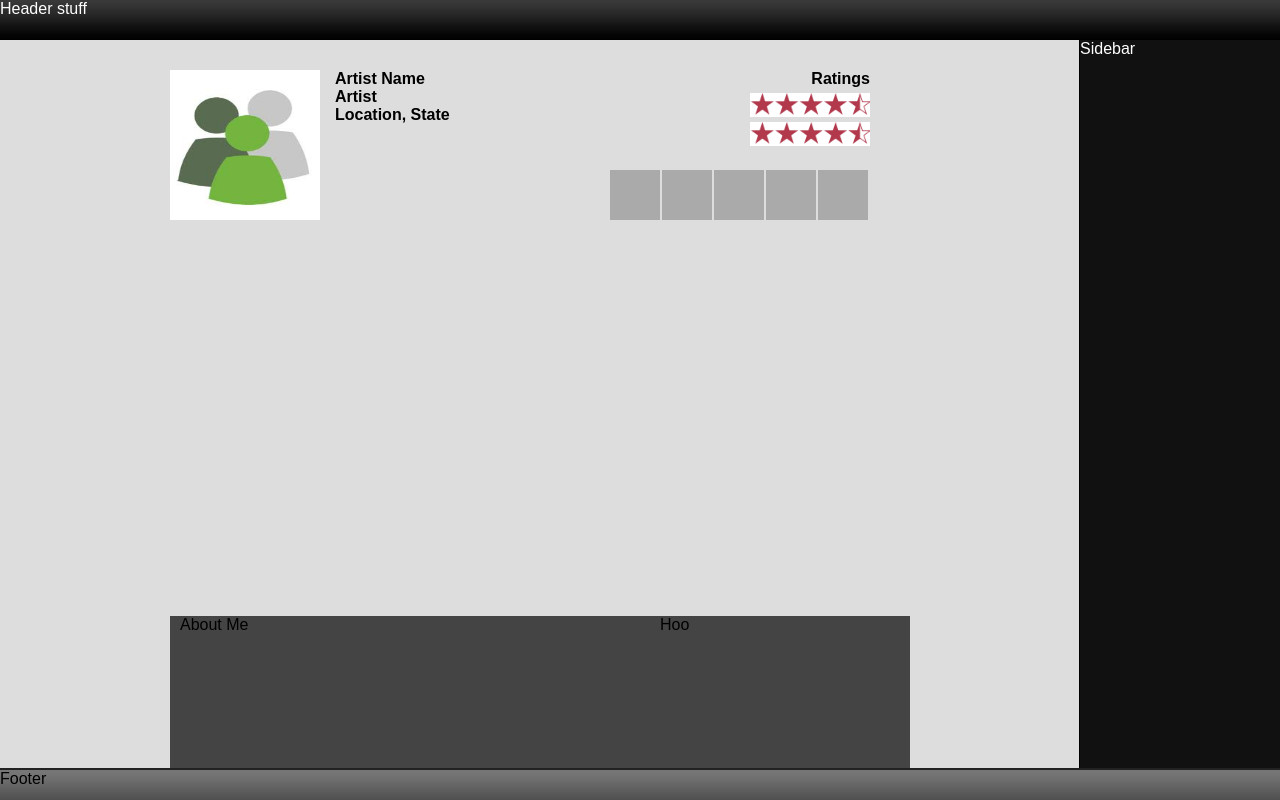
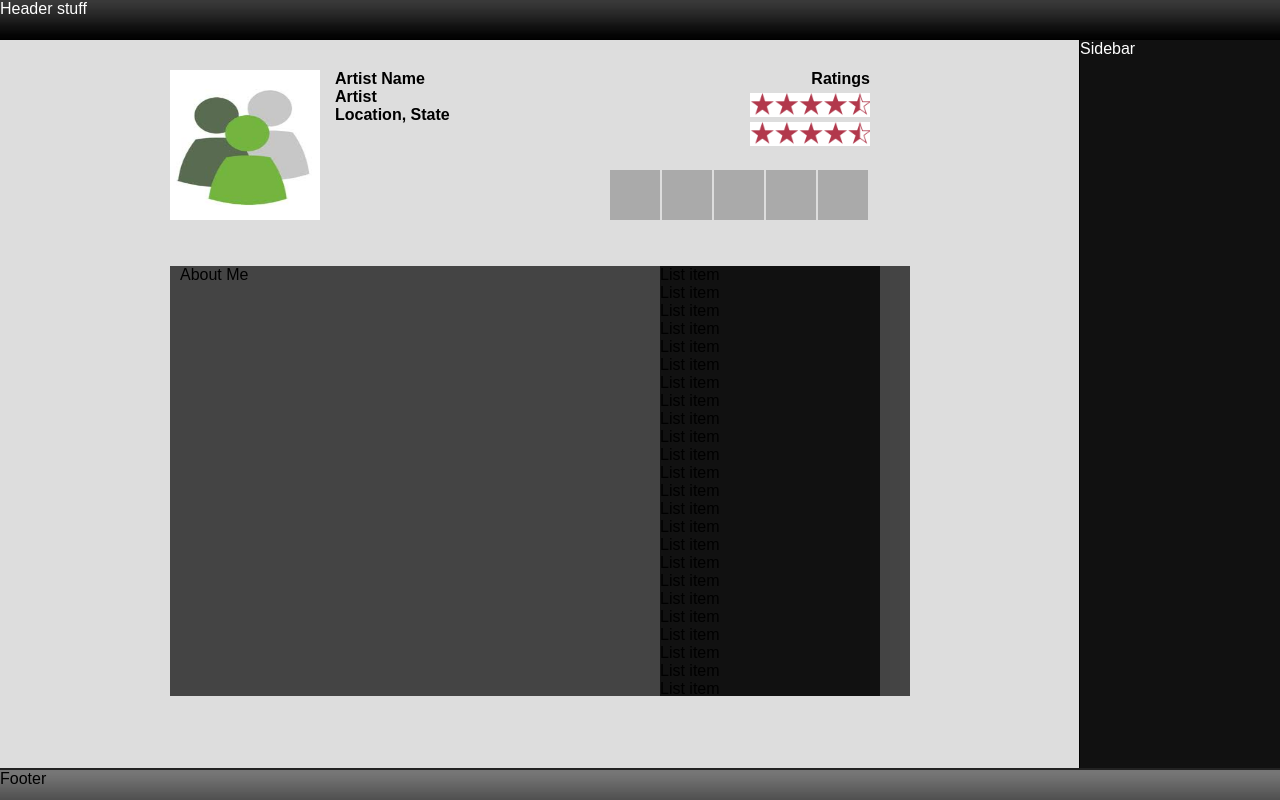
Before and after one commit to anku94/marketplace, a plain HTML site: page p1.html in a window 1280 px wide. Drawn offline with Linux system fonts and the light colour scheme.

Commit message:
Some progress with p1.html

```diff
--- a/css/artist-profile.css
+++ b/css/artist-profile.css
@@ -39,6 +39,10 @@ img#gold{
 }
 #middle{
 	margin-top:1em;
-	height: 65%;
 	background-color: #444;
 }
+#prevgig{
+	background-color: #111;
+	height: 100%;
+	overflow: auto;
+}
--- a/p1.html
+++ b/p1.html
@@ -74,8 +74,39 @@
 	    				About Me
 	    			</div>
 	    		</div>
-	    		<div class="grid_3">
-	    			Hoo
+	    		<div class="grid_3 omega" id="prevgig">
+
+	    			<ul>
+	    				<li>List item</li>
+	    				<li>List item</li>
+	    				<li>List item</li>
+	    				<li>List item</li>
+	    				<li>List item</li>
+	    				<li>List item</li>
+	    				<li>List item</li>
+	    				<li>List item</li>
+	    				<li>List item</li>
+	    				<li>List item</li>
+	    				<li>List item</li>
+	    				<li>List item</li>
+	    				<li>List item</li>
+	    				<li>List item</li>
+	    				<li>List item</li>
+	    				<li>List item</li>
+	    				<li>List item</li>
+	    				<li>List item</li>
+	    				<li>List item</li>
+	    				<li>List item</li>
+	    				<li>List item</li>
+	    				<li>List item</li>
+	    				<li>List item</li>
+	    				<li>List item</li>
+	    				<li>List item</li>
+	    				<li>List item</li>
+	    				<li>List item</li>
+
+	    			</ul>
+
 	    		</div>
 
 	    	</div>
@@ -86,7 +117,7 @@
 <script type="text/javascript">
 	$footer=$('#footer');
 	$(document).ready(function(){
-		$('#top').height($('#content').height()-200);
+		$('#middle').height($('#content').height()-300);
 		$footer.on('click', function(){
 					// console.log('Footer clicked');
 					if($footer.css('height')=='30px'){
```
